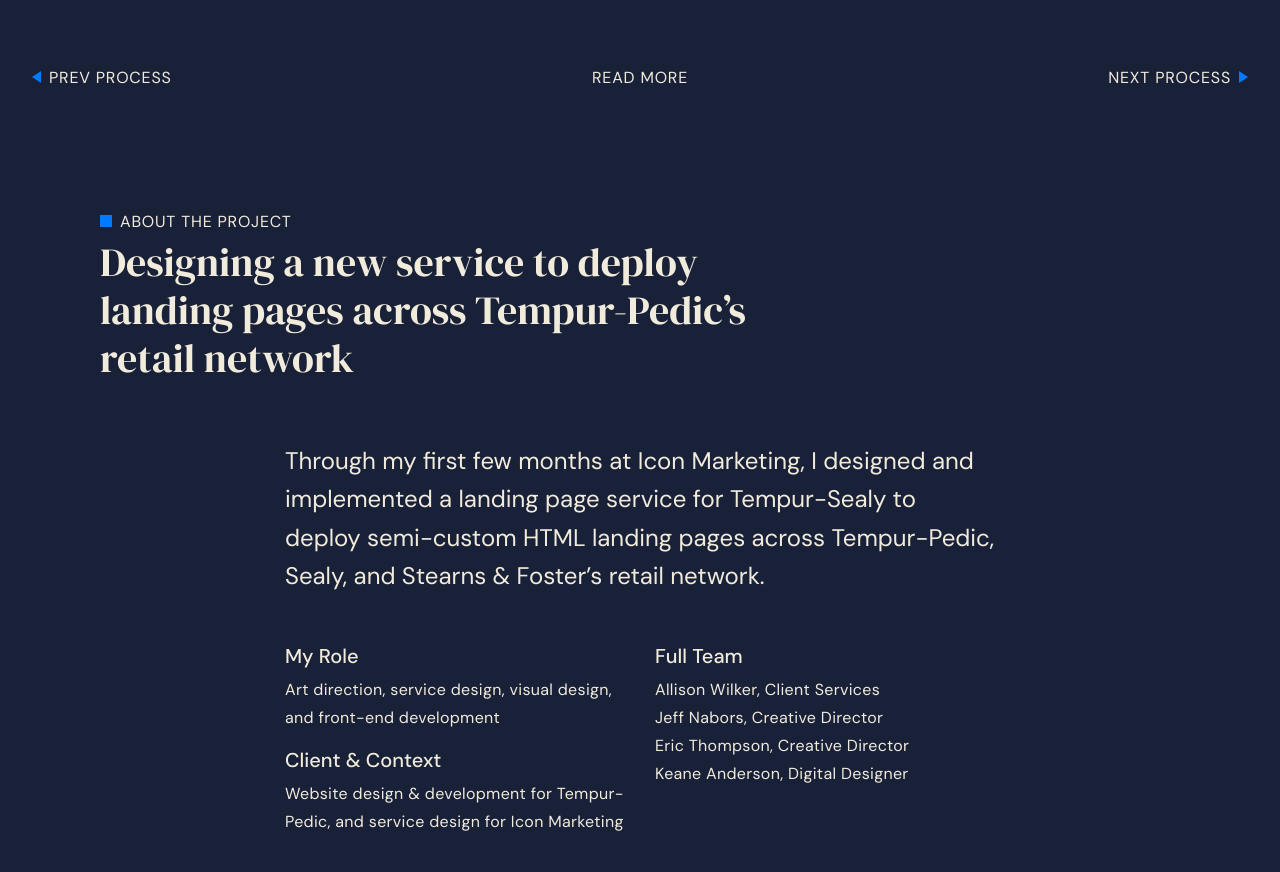
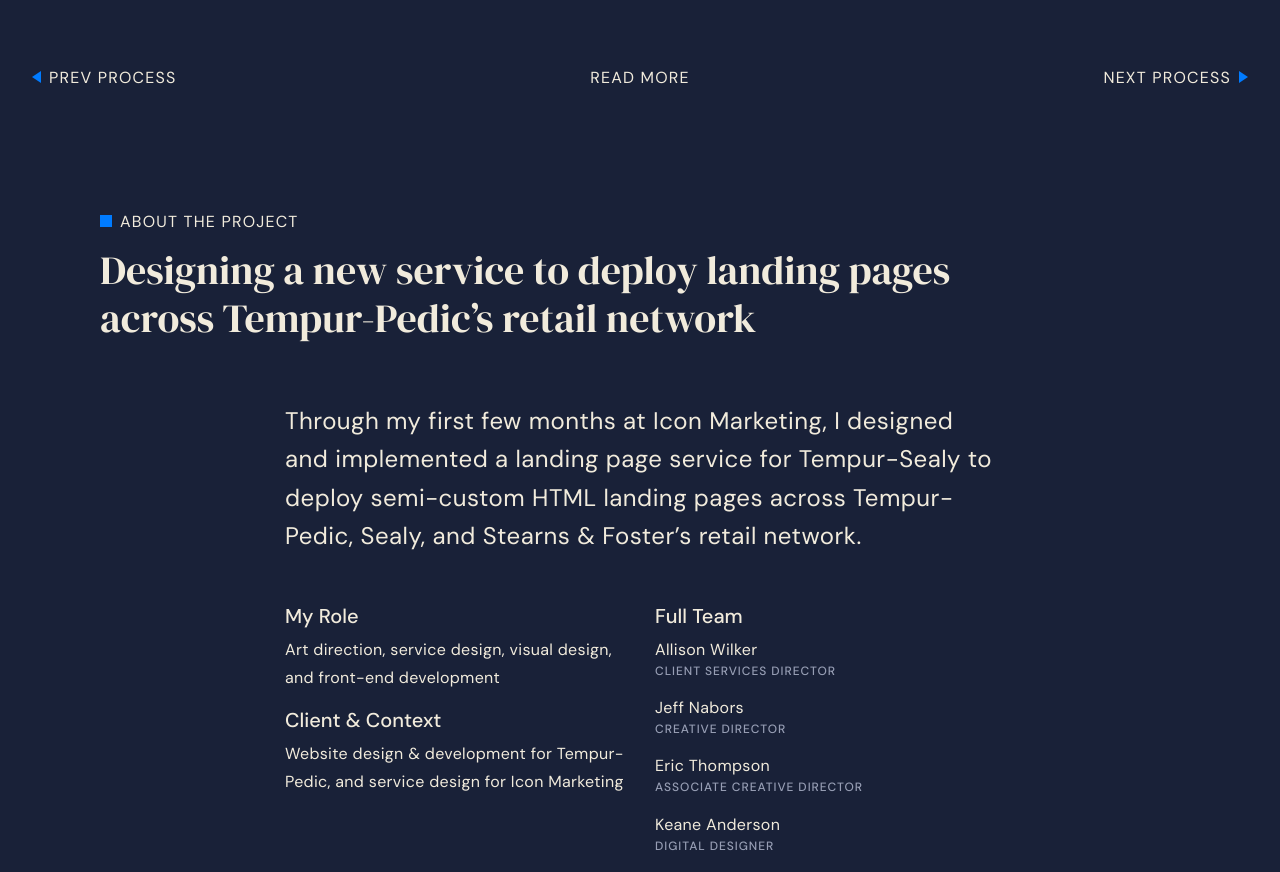
Before and after one commit to sorchosky/sorchosky.github.io, a website: page build/tempur-pedic.html in a window 1280 px wide. Shown: the part 682-1554 px from the top of the page. Drawn offline with nearby package versions, Linux system fonts and the light colour scheme.

Commit message:
edits to typography in project pages

```diff
--- a/src/scss/components/typography.scss
+++ b/src/scss/components/typography.scss
@@ -41,8 +41,9 @@
 .eyebrow {
     color: $offwhite;
     font-weight: 400;
-    letter-spacing: 0.05em;
+    letter-spacing: 0.075em;
     line-height: 1;
+    margin: 0 0 1em 0;
     text-transform: uppercase;
 }
 
@@ -68,7 +69,6 @@
 
     &.p--large {
         font-size: 1.5em;
-        letter-spacing: 0;
         line-height: 1.6;
     }
 }
```
Also changed, not shown: build/style.css, build/tempur-pedic.html.
